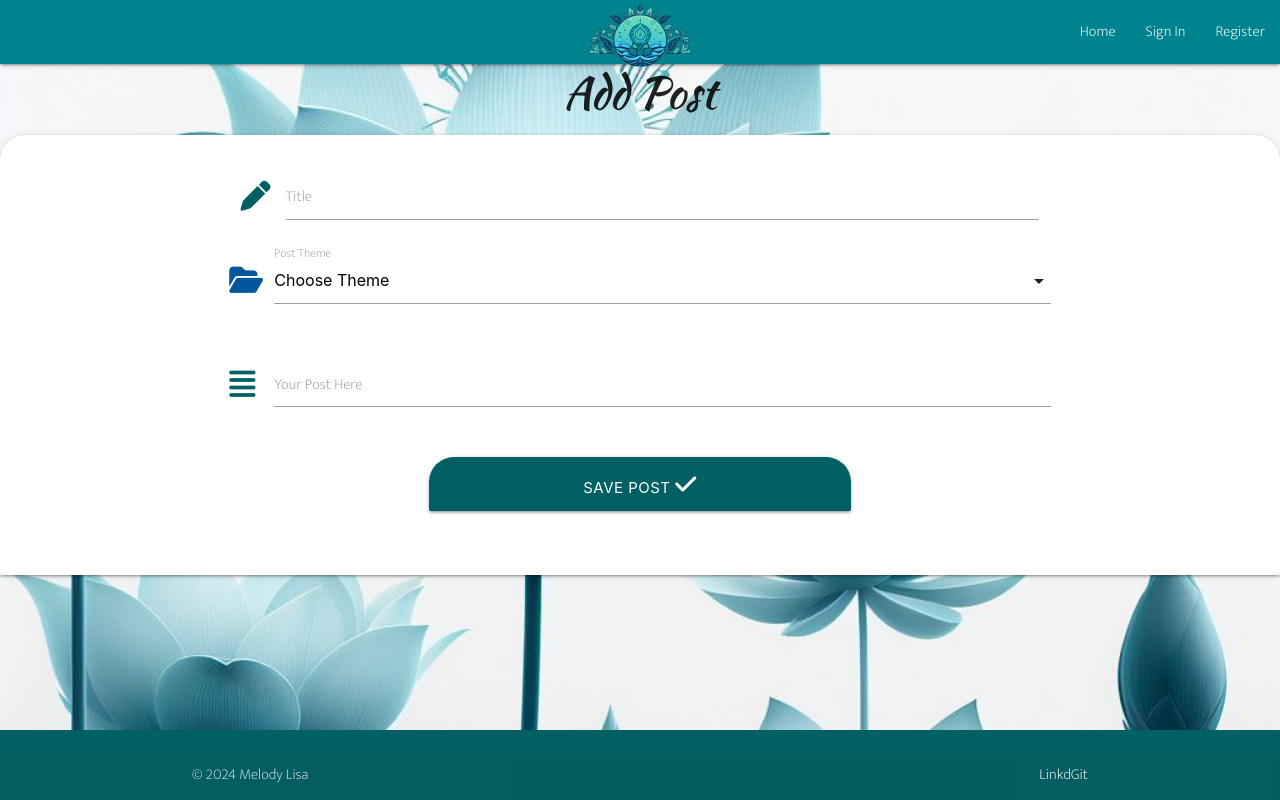
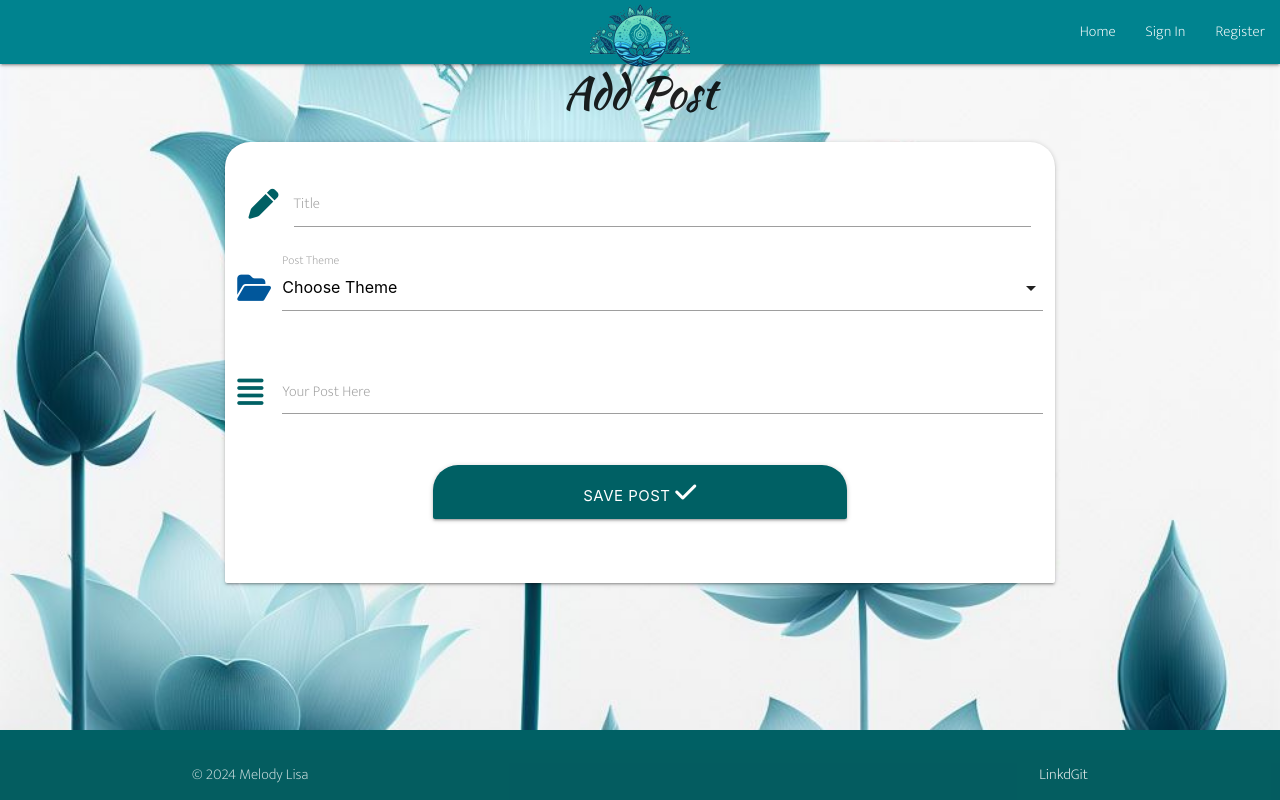
Before and after one commit to Melody-Lisa/blissboost, a Flask app: page /add_post in a window 1280 px wide. Run offline with Flask 3, Linux system fonts and the light colour scheme; data that the repository does not hold is empty; some libraries are stand-ins or nearby versions.

Commit message:
Fix form card

```diff
--- a/templates/add_post.html
+++ b/templates/add_post.html
@@ -3,10 +3,11 @@
 
 <h3 class="center">Add Post</h3>
 
-<div class="row card-panel">
+<div class="row">
     <form class="col s12 m8 offset-m2" method="POST"
      action="{{ url_for('add_post') }}">
 
+        <div class="card-panel">
 
             <!-- Post Title -->
             <div class="row">
@@ -53,6 +54,7 @@
                 </button>
             </div>
 
+        </div>
     </form>
 </div>
 
```
